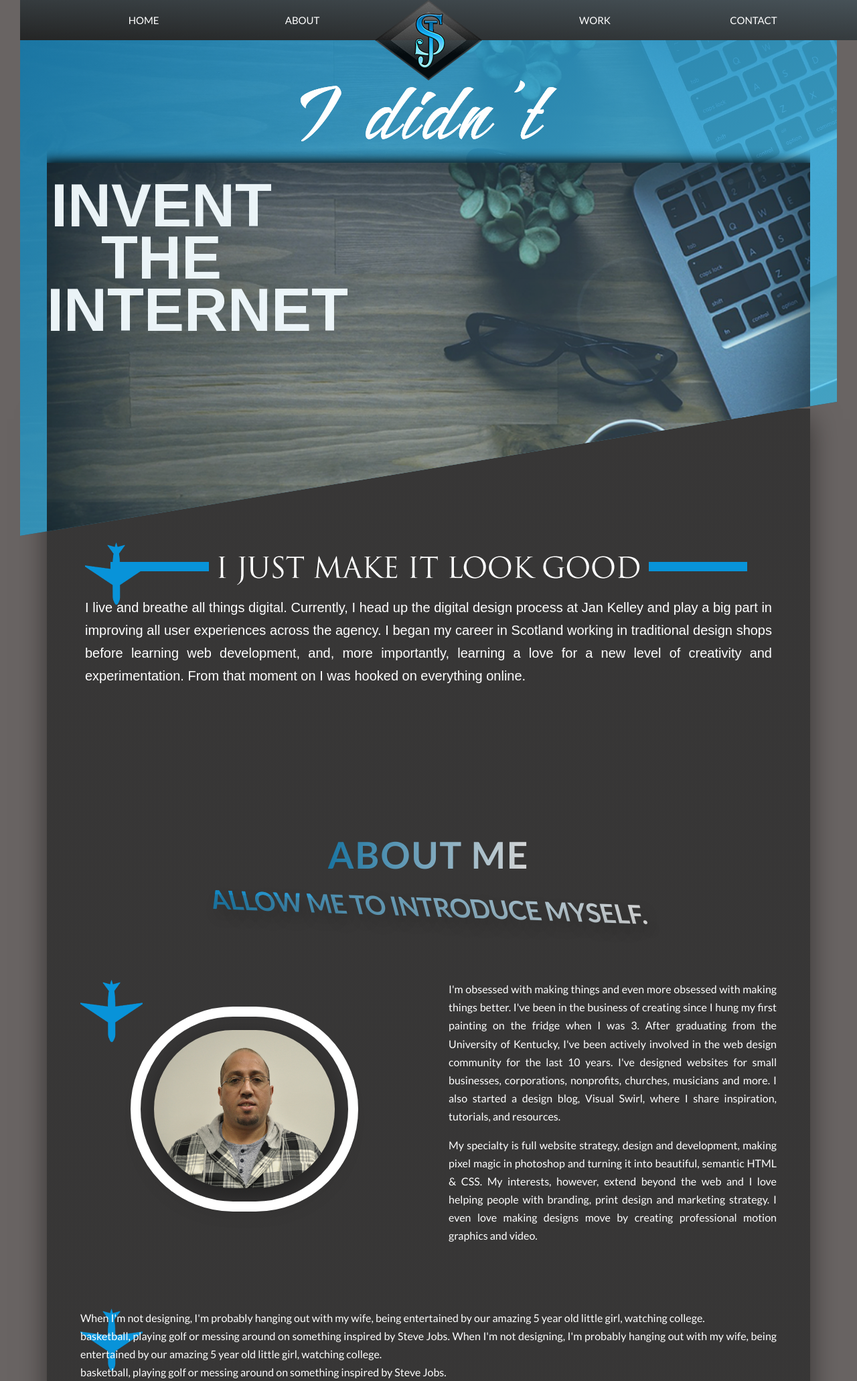
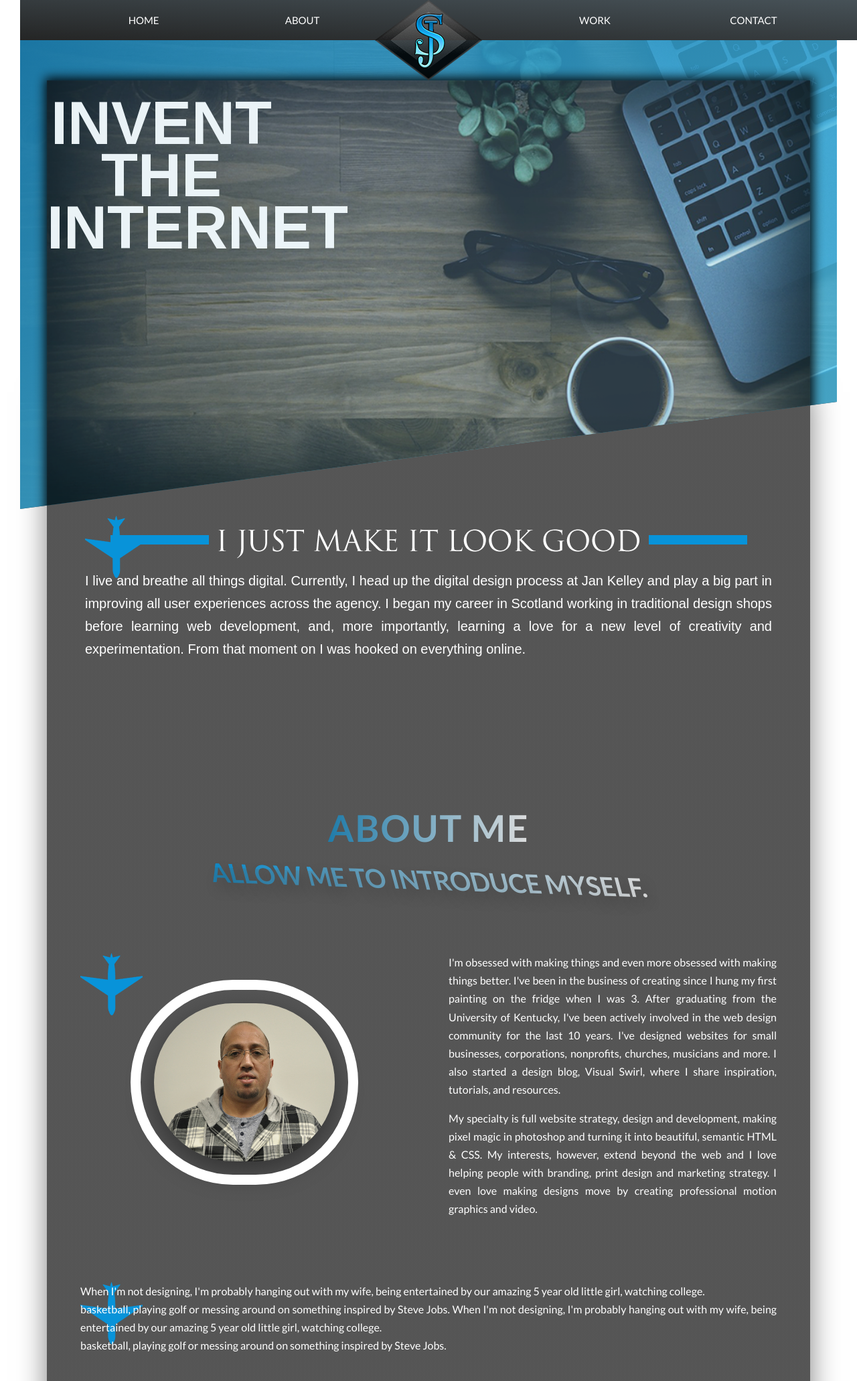
Before and after one commit to jaouadpxy/portfolio, a PHP site: page / in a window 1280 px wide. Shown: the top 2062 px of the page at 67% size. Run offline with PHP 8.4, Linux system fonts and the light colour scheme.

Commit message:
modified header inage

```diff
--- a/css/main.css
+++ b/css/main.css
@@ -51,8 +51,7 @@ body {
   font-family: "Lato", sans-serif;
   font-weight: 400;
   line-height: 1.7;
-  color: #363636;
-  background-color: #696463; }
+  color: #363636; }
 
 .heading-secondary {
   font-size: 5.5rem;
@@ -497,7 +496,7 @@ body {
 
 .header {
   z-index: 99999;
-  height: 100vh;
+  height: 95vh;
   background-image: linear-gradient(to right bottom, rgba(18, 133, 190, 0.8), rgba(83, 201, 238, 0.8)), url(../img/notebook.jpg);
   background-size: cover;
   background-position: center;
@@ -505,30 +504,38 @@ body {
   -webkit-clip-path: polygon(0 0, 100% 0, 100% 75vh, 0 100%);
   clip-path: polygon(0 0, 100% 0, 100% 75vh, 0 100%);
   position: relative;
-  width: 100%; }
+  width: 100%;
+  padding-top: 6rem; }
+  .header__main {
+    min-height: 9.1rem;
+    max-width: 39.3rem;
+    width: 100%;
+    margin: 6rem auto 3.2rem;
+    background-image: url(../img/heading-title.png);
+    background-repeat: no-repeat;
+    background-size: 100% 100%;
+    background-position: center center;
+    display: none; }
   .header-primary {
     min-height: 100vh;
     width: 114rem;
-    margin: 0 auto;
-    overflow: hidden; }
-    .header-primary--main {
-      height: 9.1rem;
-      width: 38.3em;
-      margin: 12rem auto 3.2rem;
-      background-image: url(../img/heading-title.png);
-      background-repeat: no-repeat; }
+    margin: 6rem auto 0;
+    position: relative; }
     .header-primary--sub {
       opacity: 0.9;
       height: 100vh;
       background-image: url(../img/notebook-meduim.png);
-      background-position: top;
-      background-size: cover;
+      background-position: center;
+      background-size: 100% 100%;
       width: 100%;
-      overflow: hidden;
+      background-repeat: no-repeat;
       display: inline-block;
       -webkit-box-shadow: 1px 0px 15px 4px #000000;
       box-shadow: 1px 0px 15px 4px #000000; }
       .header-primary--sub__title {
+        position: absolute;
+        top: 0;
+        left: 0;
         padding-top: 2.5rem;
         font-size: 9rem;
         font-family: "Arial", sans-serif;
@@ -564,7 +571,9 @@ body {
     font-size: 6rem;
     line-height: 6rem; }
   .header-primary--sub {
-    height: 95vh; } }
+    height: 95vh; }
+  .header__main .big {
+    display: block; } }
 
 @media screen and (max-width: 1000px) {
   .header-primary {
@@ -586,7 +595,10 @@ body {
     .secondmain p {
       background-image: url(../img/look-good-small.png);
       font-size: 1.25rem;
-      padding-top: 3rem; } }
+      padding-top: 3rem; }
+  .header__main {
+    width: 65% !important;
+    margin-top: 3rem; } }
 
 .footer {
   background-color: #333;
--- a/index.html
+++ b/index.html
@@ -45,15 +45,12 @@
                 </ul>
             </nav>
     <header class="header">
-
+        <h1 class="header__main">
+           <!-- <img src="img/heading-title.png" alt="I didn't" class="header__main__img" /> -->
+        </h1>
         <div id="home"></div>
 
         <div class="header-primary">
-            <h1 class="header-primary--main">
-                <img src="img/heading-title.png" alt="I didn't" class="header-primary--main__img" />
-            </h1>
-
-
             <div class="header-primary--sub">
                 <h1 class="header-primary--sub__title">
                     <span>INVENT</span>
--- a/sass/abstracts/_variables.scss
+++ b/sass/abstracts/_variables.scss
@@ -4,6 +4,7 @@
 
 
 
+//$color-primary: #1285BE;
 $color-primary: #1285BE;
 $color-primary-dark: #53C9EE;
 $color-primary-light: #47b0e5;
--- a/sass/base/_typography.scss
+++ b/sass/base/_typography.scss
@@ -7,7 +7,7 @@ body {
 	color:$color-grey-dark;
 	//background: url(../img/body-bg.jpg) 0 0 no-repeat;
 	//background-size:cover;
-	background-color: #696463;
+	//background-color: #696463;
 }
 
 
--- a/sass/layout/_header.scss
+++ b/sass/layout/_header.scss
@@ -2,7 +2,7 @@
 .header {
 
 	z-index: 99999;
-	height: 100vh;
+	height: 95vh;
 	background-image: linear-gradient(to right bottom, rgba($color-primary, 0.8), rgba($color-primary-dark, 0.8)),
 		url(../img/notebook.jpg);
 	background-size: cover;
@@ -13,46 +13,55 @@
 	clip-path: polygon(0 0, 100% 0, 100% 75vh, 0 100%);
 	position: relative;
 	width: 100%;
+	padding-top:6rem;
+
+	&__main {
+		min-height:9.1rem;
+		max-width: 39.3rem;
+		width: 100%;
+		margin: 6rem auto 3.2rem;
+		background-image: url(../img/heading-title.png);
+		background-repeat: no-repeat;
+		background-size: 100% 100%;
+		background-position: center center;
+		display: none;
 
 
+
+		//  &__img {
+		// 	 width: 100%;
+
+		// 	 height: auto;
+		//  }
+
+
+	}
+
 	&-primary {
-		//display: none;
 		min-height: 100vh;
 		width: $grid-width;
-		margin: 0 auto;
-		//position: relative;
-		overflow: hidden;
-
-
-		&--main {
-			height: 9.1rem;
-			width: 38.3em;
-			margin: 12rem auto 3.2rem;
-			background-image: url(../img/heading-title.png);
-			background-repeat: no-repeat;
-
-			// &__img {
-			// 	max-width: 100%;
-			// 	height: auto;
-			// }
-		}
+		margin: 6rem auto 0;
+		position: relative;
 
 		&--sub {
 			opacity: 0.9;
 
 			height: 100vh;
 			background-image: url(../img/notebook-meduim.png);
-			background-position: top;
-			background-size: cover;
+			background-position: center;
+			background-size: 100% 100%;
 			width: 100%;
-			overflow: hidden;
+			background-repeat: no-repeat;
+
 			display:inline-block;
 
 			-webkit-box-shadow: 1px 0px 15px 4px #000000;
             box-shadow: 1px 0px 15px 4px #000000;
 
             &__title{
-
+				position: absolute;
+				top:0;
+				left:0;
                 padding-top: 2.5rem;
                 font-size: 9rem;
                 font-family: "Arial", sans-serif;
@@ -111,6 +120,13 @@
 
 		height: 95vh;
 	}
+	.header__main{
+
+		.big{
+			display: block;
+		}
+
+	}
 }
 
 @media screen and (max-width: 1000px){
@@ -144,4 +160,9 @@
 		padding-top:3rem;
 	   }
 	}
+
+	.header__main {
+		width: 65% !important;
+		margin-top:3rem;
+	}
 }
```
Also changed, not shown: img/logo_orange.png (added).
